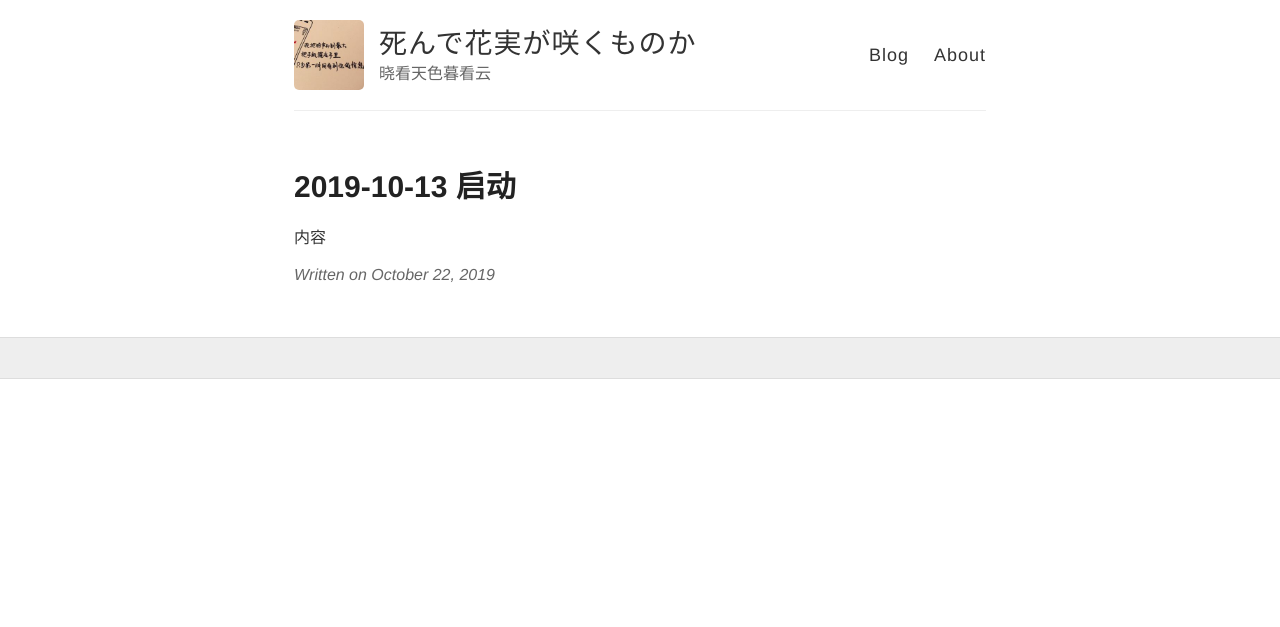
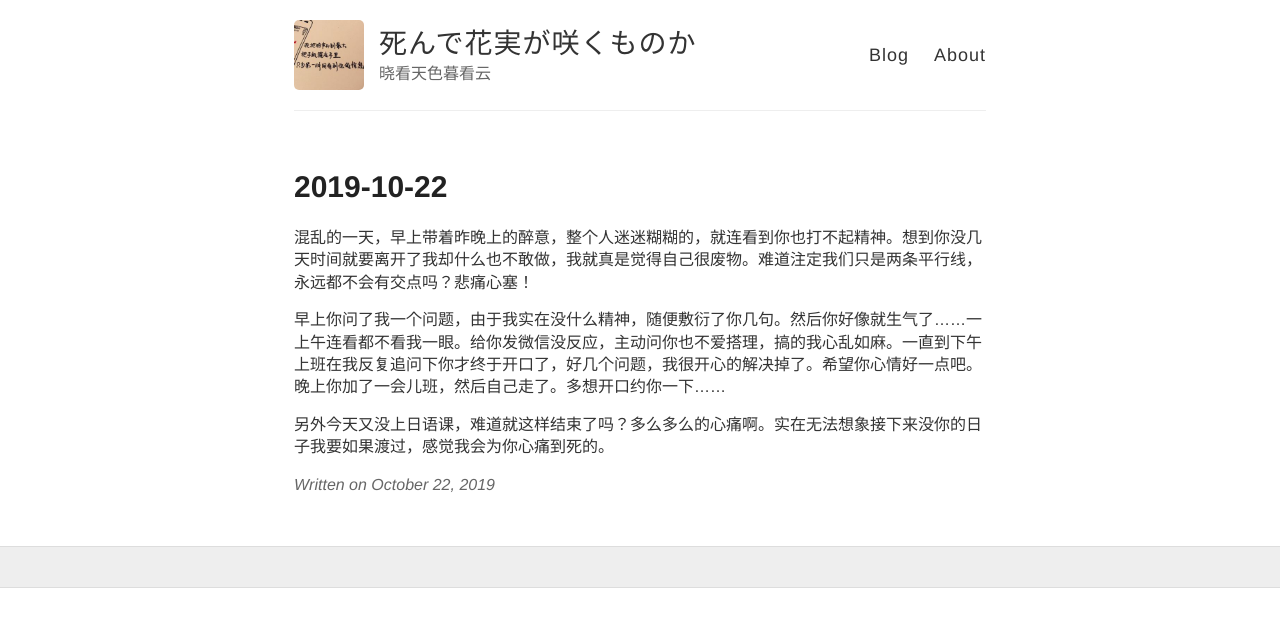
Before and after one commit to wiki650/wiki650.github.io, a Jekyll site: the page built from _posts/2019-10-22-wiki2019102202.md, in a window 1280 px wide. Shown: the top 627 px of the page. Built offline with Jekyll 4.4.1, drawn with Linux system fonts in a browser that asks for light colours; comment, search, counter and statistics services are not loaded.

Commit message:
Update 2019-10-22-wiki2019102202.md

```diff
--- a/_posts/2019-10-22-wiki2019102202.md
+++ b/_posts/2019-10-22-wiki2019102202.md
@@ -1,7 +1,10 @@
 ---
 layout: post
-title: 2019-10-13 启动
+title: 2019-10-22
 ---
 
+混乱的一天，早上带着昨晚上的醉意，整个人迷迷糊糊的，就连看到你也打不起精神。想到你没几天时间就要离开了我却什么也不敢做，我就真是觉得自己很废物。难道注定我们只是两条平行线，永远都不会有交点吗？悲痛心塞！
 
-内容
+早上你问了我一个问题，由于我实在没什么精神，随便敷衍了你几句。然后你好像就生气了……一上午连看都不看我一眼。给你发微信没反应，主动问你也不爱搭理，搞的我心乱如麻。一直到下午上班在我反复追问下你才终于开口了，好几个问题，我很开心的解决掉了。希望你心情好一点吧。晚上你加了一会儿班，然后自己走了。多想开口约你一下……
+
+另外今天又没上日语课，难道就这样结束了吗？多么多么的心痛啊。实在无法想象接下来没你的日子我要如果渡过，感觉我会为你心痛到死的。
```
